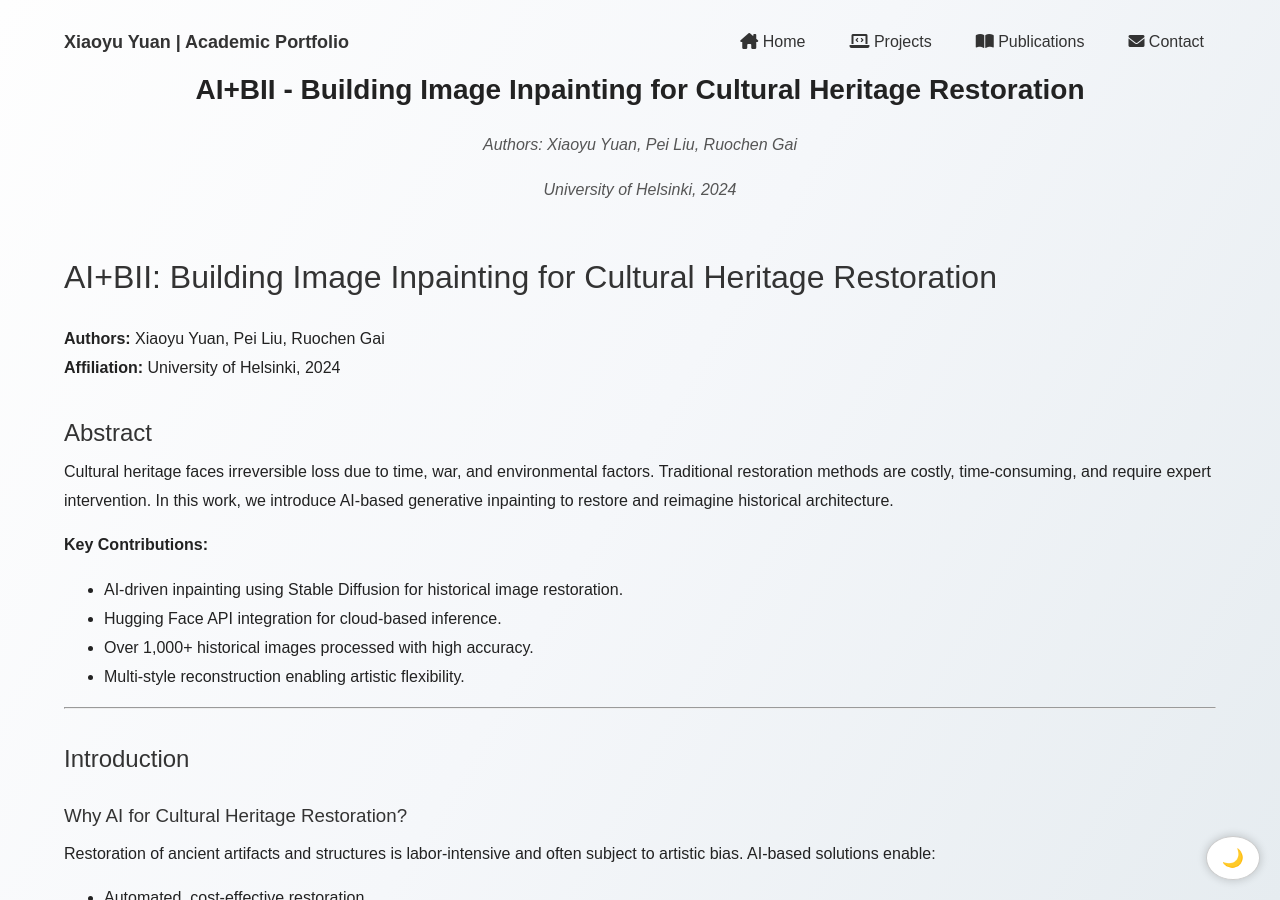
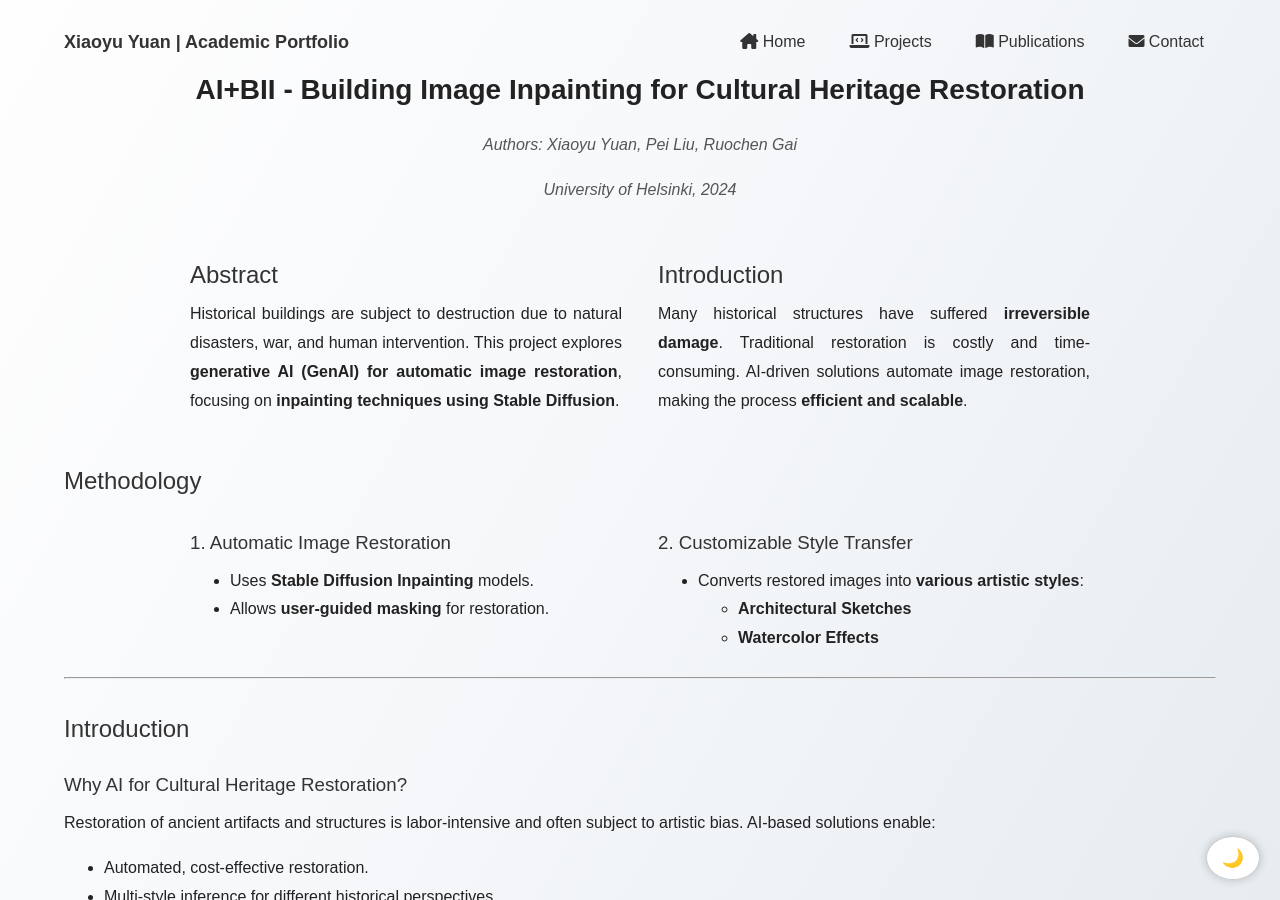
Before and after one commit to XiaoyuYuan19/portfolio, a Jekyll site: the page built from _projects/ai-bii.md, in a window 1280 px wide and 900 px high. Built offline with Jekyll 4.4.1, drawn with Linux system fonts in a browser that asks for light colours.

Commit message:
Update ai-bii.md

```diff
--- a/_projects/ai-bii.md
+++ b/_projects/ai-bii.md
@@ -24,21 +24,48 @@ details: |
   </div>
 </div>
 
+<div class="content">
+  <div class="two-column">
+    <div class="column">
+      <h2>Abstract</h2>
+      <p>Historical buildings are subject to destruction due to natural disasters, war, and human intervention.
+      This project explores <strong>generative AI (GenAI) for automatic image restoration</strong>,
+      focusing on <strong>inpainting techniques using Stable Diffusion</strong>.</p>
+    </div>
 
+    <div class="column">
+      <h2>Introduction</h2>
+      <p>Many historical structures have suffered <strong>irreversible damage</strong>. Traditional restoration is costly and time-consuming.
+      AI-driven solutions automate image restoration, making the process <strong>efficient and scalable</strong>.</p>
+    </div>
+  </div>
+</div>
 
-# AI+BII: Building Image Inpainting for Cultural Heritage Restoration
+<h2>Methodology</h2>
 
-**Authors:** Xiaoyu Yuan, Pei Liu, Ruochen Gai
-**Affiliation:** University of Helsinki, 2024
+<div class="content">
+  <div class="two-column">
+    <div class="column">
+      <h3>1. Automatic Image Restoration</h3>
+      <ul>
+        <li>Uses <strong>Stable Diffusion Inpainting</strong> models.</li>
+        <li>Allows <strong>user-guided masking</strong> for restoration.</li>
+      </ul>
+    </div>
 
-## Abstract
-Cultural heritage faces irreversible loss due to time, war, and environmental factors. Traditional restoration methods are costly, time-consuming, and require expert intervention. In this work, we introduce AI-based generative inpainting to restore and reimagine historical architecture.
+    <div class="column">
+      <h3>2. Customizable Style Transfer</h3>
+      <ul>
+        <li>Converts restored images into <strong>various artistic styles</strong>:</li>
+        <ul>
+          <li><strong>Architectural Sketches</strong></li>
+          <li><strong>Watercolor Effects</strong></li>
+        </ul>
+      </ul>
+    </div>
+  </div>
+</div>
 
-**Key Contributions:**
-- AI-driven inpainting using Stable Diffusion for historical image restoration.
-- Hugging Face API integration for cloud-based inference.
-- Over 1,000+ historical images processed with high accuracy.
-- Multi-style reconstruction enabling artistic flexibility.
 
 ---
 
```
